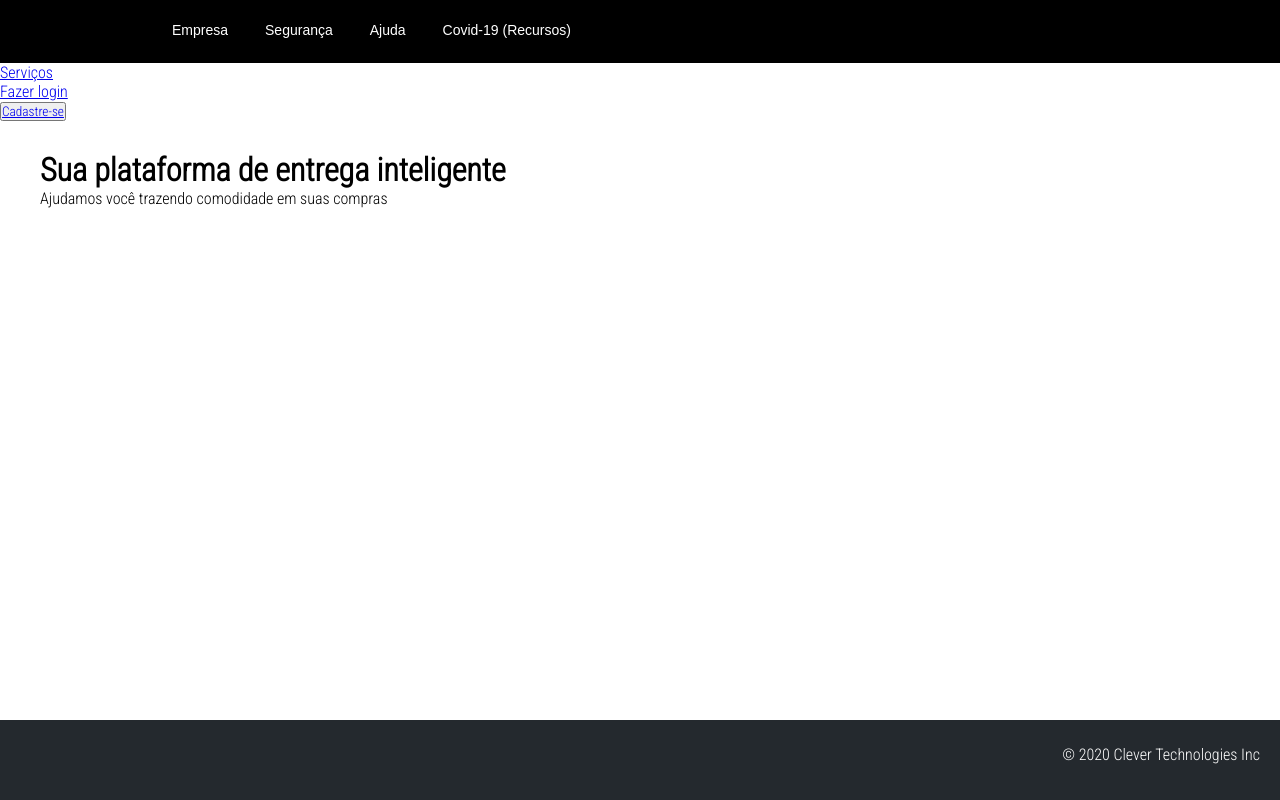
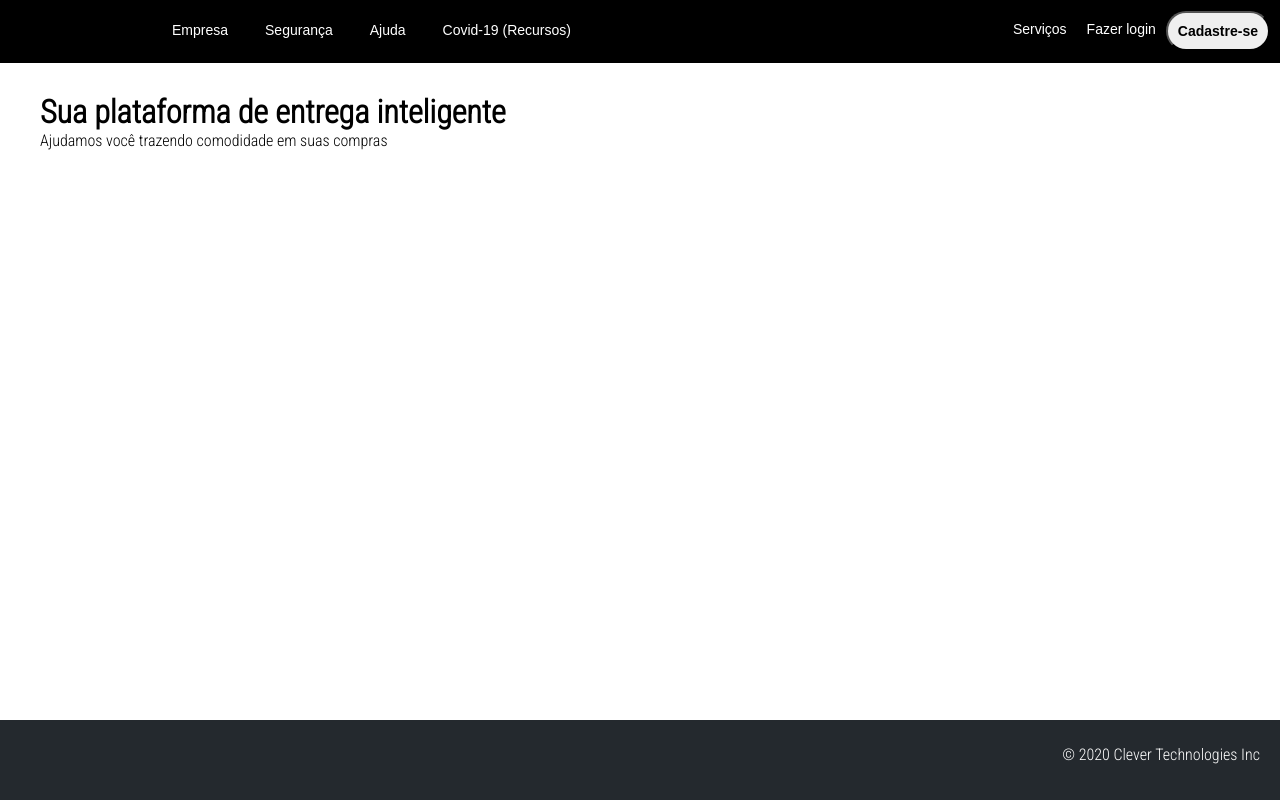
Before and after one commit to elisoaresr/clever-application, a React (Create React App) app in the folder web/: page / in a window 1280 px wide. Built offline with nearby package versions, Linux system fonts and the light colour scheme.

Commit message:
Web Application

```diff
--- a/web/src/pages/Home/styles.css
+++ b/web/src/pages/Home/styles.css
@@ -84,6 +84,40 @@
     left: 100%;
 }
 
+.c3 {
+    display: flex;
+    position: relative;
+    margin-top: -62px;
+    float: right;
+}
+
+.setup,
+.setup a {
+    list-style: none;
+    text-decoration: none;
+    display: block;
+    padding: 10px;
+    color: #fff;
+    font-family: sans-serif;
+    font-size: 14px;
+    text-transform: initial;
+    font-weight: 500;
+}
+
+.setup button {
+    border-radius: 20px;
+}
+
+.setup button a {
+    font-weight: 600;
+    color: black;
+}
+
+.setup li {
+    position: relative;
+    float: left;
+}
+
 .footer {
     position: absolute;
     bottom: 0;
```
Also changed, not shown: web/src/pages/Home/index.tsx (line endings or trailing spaces).
